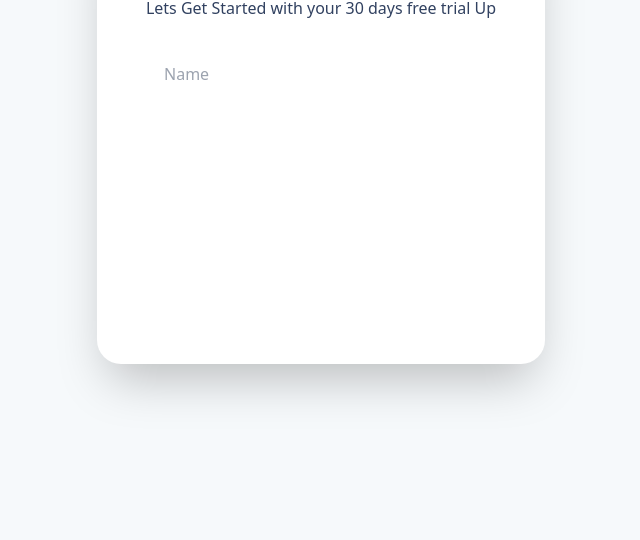
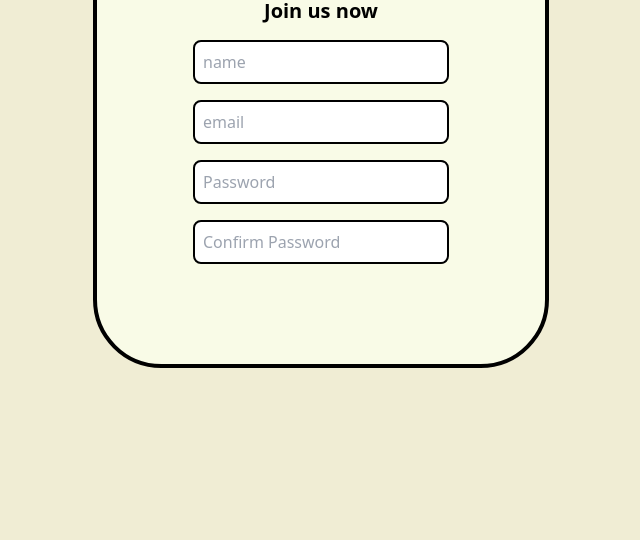
Before and after one commit to Vrutik-Patwa/UrbanCart, a website: page public/signup.html in a window 1280 px wide. Shown: the part 260-800 px from the top of the page, without its empty margins (319-959 px from the left). Drawn offline with nearby package versions, Linux system fonts and the light colour scheme; files that its build step writes are made by us from their sources; a web font is replaced by a local one.

Commit message:
Changed signup

```diff
--- a/public/signup.html
+++ b/public/signup.html
@@ -5,26 +5,45 @@
     <title>Sign Up</title>
     <link rel="stylesheet" href="styles.css" />
   </head>
-  <body class="flex justify-center bg-signbody items-center h-screen">
-    <!-- Form Container -->
-    <div
-      class="shadow-2xl bg-signcontainer text-signtext p-56 rounded-3xl relative flex justify-center"
-    >
-      <div class="absolute top-10 text-2xl font-bold">Sign Up</div>
-      <div class="absolute top-20 text-md font-normal">
-        Lets Get Started with your 30 days free trial Up
-      </div>
-      <!-- <div class="">
-        <h1 class="p-10 text-black2">Name</h1>
-      </div> -->
+  <body>
+    <!-- Screen Container -->
+    <div class="flex justify-center items-center bg-signbody2 h-screen">
+      <!-- Form Container -->
       <div
-        class="p-1 border-black2 border-solid absolute w-full flex justify-center top-[30%] outline-0"
+        class="bg-signcontainer2 border-4 border-black2 p-56 rounded-[15%] box-border flex justify-center items-center relative"
       >
-        <input
-          type="text"
-          class="rounded-xl p-2 box-border w-[75%] outline-0 border-solid border-black2"
-          placeholder="Name"
-        />
+        <div class="text-4xl font-bold absolute top-[7%]">Sign up</div>
+        <div class="text-xl font-semibold absolute top-[18%]">Join us now</div>
+        <div class="absolute justify-center flex-col">
+          <div class="mb-4 mt-10">
+            <input
+              type="text"
+              placeholder="name"
+              class="border-2 border-black2 p-2 rounded-lg w-64 box-border"
+            />
+          </div>
+          <div class="mb-4">
+            <input
+              type="text"
+              placeholder="email"
+              class="border-2 border-black2 p-2 rounded-lg w-64 box-border"
+            />
+          </div>
+          <div class="mb-4">
+            <input
+              type="text"
+              placeholder="Password"
+              class="border-2 border-black2 p-2 rounded-lg w-64 box-border"
+            />
+          </div>
+          <div class="mb-4">
+            <input
+              type="text"
+              placeholder="Confirm Password"
+              class="border-2 border-black2 p-2 rounded-lg w-64 box-border"
+            />
+          </div>
+        </div>
       </div>
     </div>
   </body>
```
